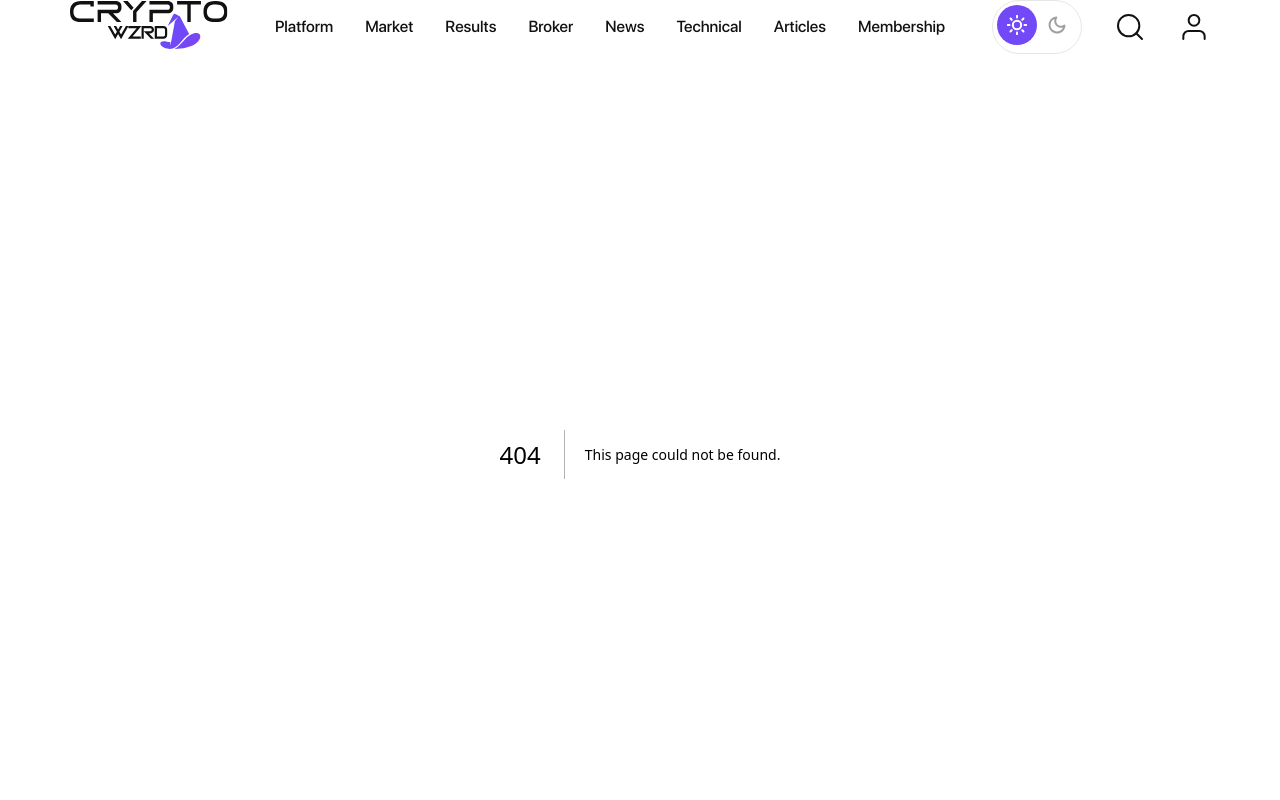
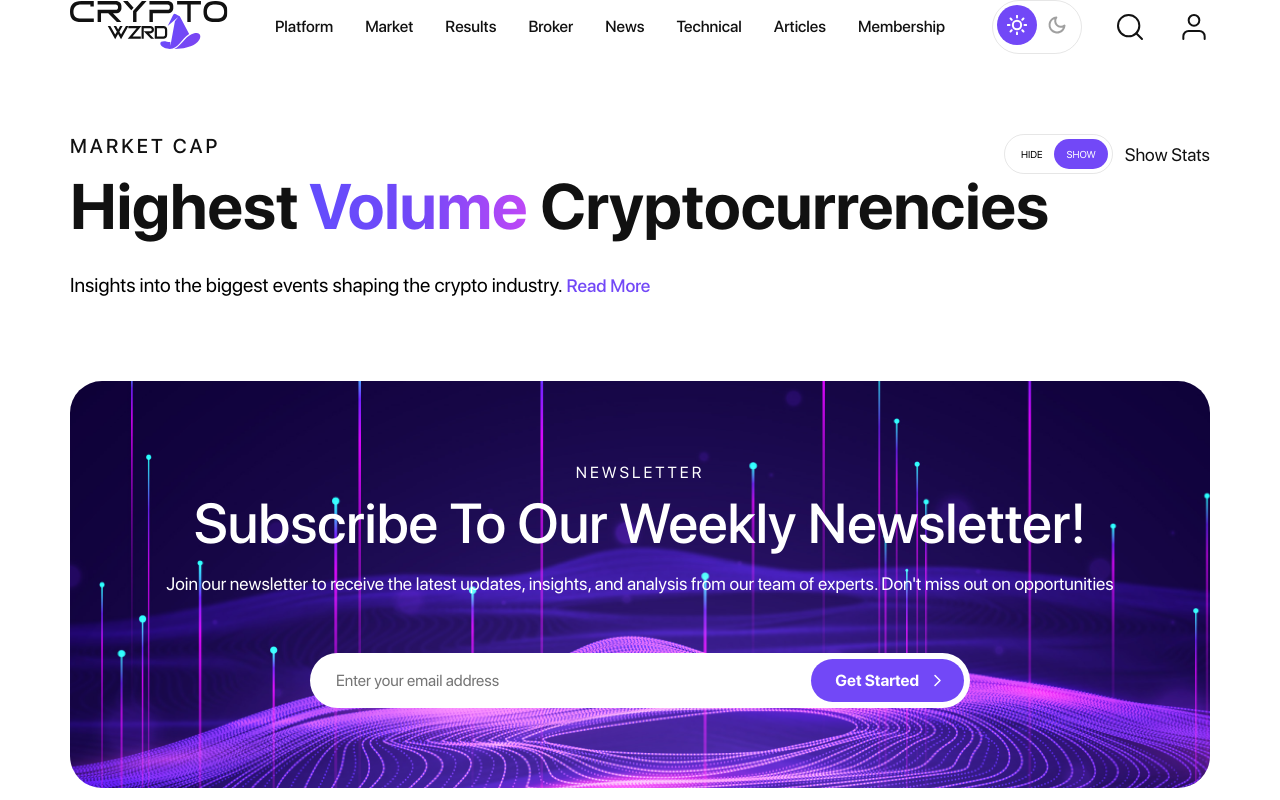
Before and after one commit to Cryptowzrd24/cwzrd-frontend, a Next.js app: page /market/highest-volume in a window 1280 px wide. Before the commit this address had no page. Shown: the top 800 px of the page. Built offline with nearby package versions, Linux system fonts and the light colour scheme.

Commit message:
feat(highest-volume): created highest-volume page

```diff
--- /dev/null
+++ b/src/app/(pages)/market/highest-volume/page.tsx
@@ -0,0 +1,12 @@
+import HighestVolume from '@/app/components/highest-volume';
+import React from 'react';
+
+const page = () => {
+  return (
+    <div>
+      <HighestVolume />
+    </div>
+  );
+};
+
+export default page;
--- /dev/null
+++ b/src/app/components/highest-volume/heroContent.tsx
@@ -0,0 +1,61 @@
+'use client';
+import { Box, Typography } from '@mui/material';
+import React, { useState } from 'react';
+
+function HeroContent() {
+  const [isExpanded, setIsExpanded] = useState(false);
+
+  const handleToggle = () => {
+    setIsExpanded(!isExpanded);
+  };
+  return (
+    <>
+      <Typography variant="h1">
+        Highest
+        <span
+          style={{
+            backgroundImage:
+              'linear-gradient(90deg, #634DFD 0%, #7248F7 50%, #BF48F7 100%)',
+            WebkitBackgroundClip: 'text',
+            WebkitTextFillColor: 'transparent',
+            marginLeft: '10px',
+          }}
+        >
+          Volume
+        </span>{' '}
+        Cryptocurrencies
+      </Typography>
+      <Box
+        sx={{
+          fontSize: '20px',
+          maxWidth: '600px',
+          lineHeight: '30px',
+          mt: '32px',
+        }}
+      >
+        Insights into the biggest events shaping the crypto industry.
+        {isExpanded && (
+          <span>
+            Lorem ipsum dolor sit amet consectetur adipisicing elit. Nulla
+            corrupti iure optio facilis voluptatum similique corporis doloribus
+            laborum iusto, cupiditate eveniet dolore tempore eaque rerum
+            delectus provident porro nisi? Similique.
+          </span>
+        )}
+        <span
+          style={{
+            color: '#7248F7',
+            cursor: 'pointer',
+            fontSize: '18px',
+            fontWeight: '500',
+          }}
+          onClick={handleToggle}
+        >
+          {isExpanded ? ' Read Less' : ' Read More'}
+        </span>
+      </Box>
+    </>
+  );
+}
+
+export default HeroContent;
--- /dev/null
+++ b/src/app/components/highest-volume/index.tsx
@@ -0,0 +1,36 @@
+import { Container, Box } from '@mui/material';
+import React from 'react';
+import HeroContent from './heroContent';
+import Hero from '../hero-section/hero';
+import NewsLetterBanner from '../banners/newsLetterBanner';
+import NewsLetter from '../news-letter';
+import Technicals from '../technicals';
+import MemberShipBanner from '../banners/memberShipBanner';
+
+const HighestVolume = () => {
+  return (
+    <>
+      <Container maxWidth="xl" sx={{ overflow: 'hidden' }}>
+        <Box sx={{ mt: '80px' }}>
+          <Hero />
+          <HeroContent />
+        </Box>
+        <Box sx={{ mt: '80px', mb: '80px' }}>
+          <NewsLetterBanner />
+        </Box>
+        <Box sx={{ mt: '80px' }}>
+          <NewsLetter />
+        </Box>
+        <Box sx={{ mt: '80px' }}>
+          <Technicals />
+        </Box>
+
+        <Box sx={{ mt: '220px', mb: '120px' }}>
+          <MemberShipBanner />
+        </Box>
+      </Container>
+    </>
+  );
+};
+
+export default HighestVolume;
```
